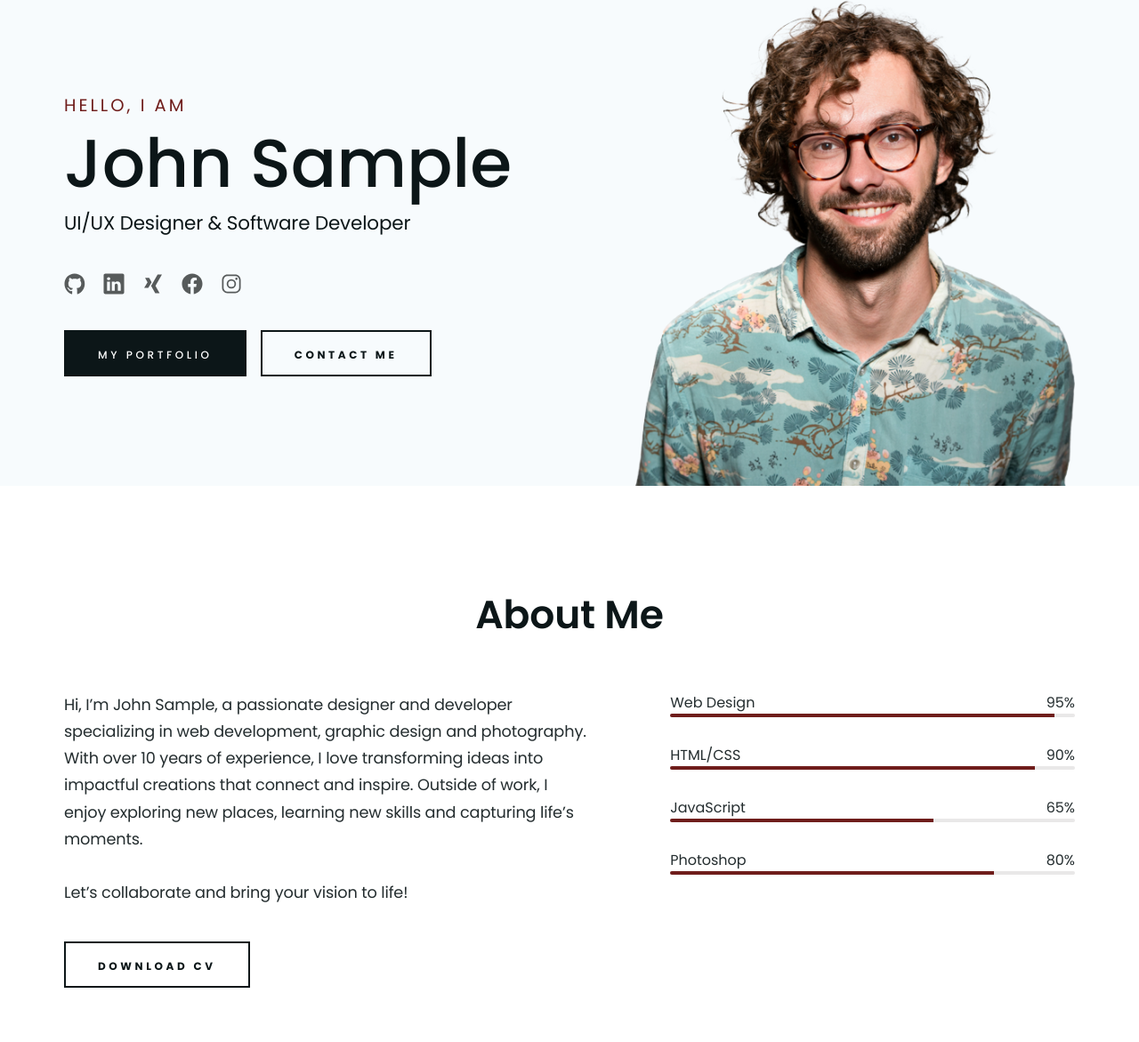
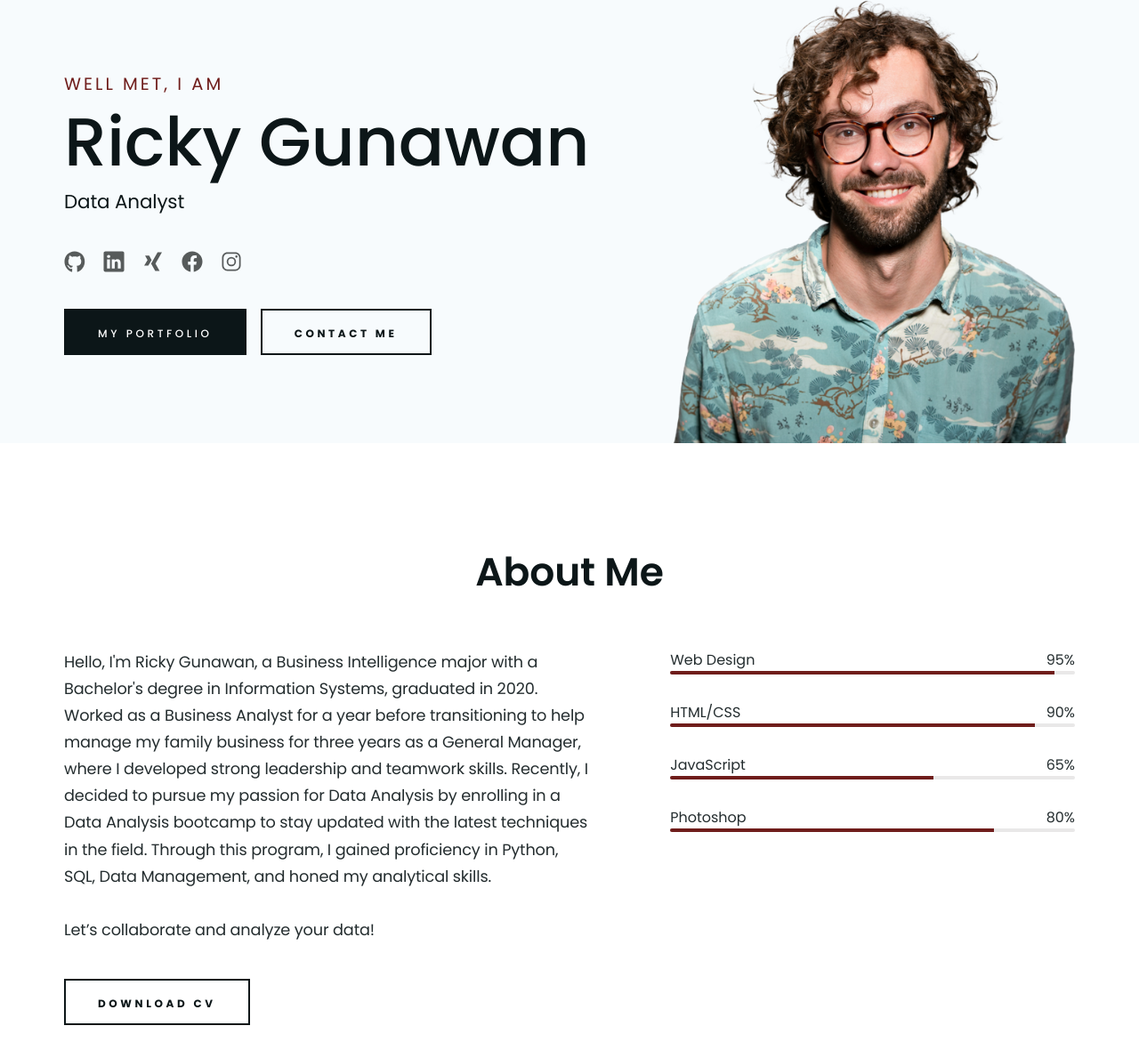
Before and after one commit to RiGunw/rigunw.github.io, a plain HTML site: page index.html in a window 1280 px wide. Shown: the part 183-1354 px from the top of the page at 89% size. Drawn offline with nearby package versions, Linux system fonts and the light colour scheme.

Commit message:
Updated homepage content

```diff
--- a/index.html
+++ b/index.html
@@ -3,7 +3,7 @@
   <head>
     <meta charset="UTF-8" />
     <meta name="viewport" content="width=device-width, initial-scale=1.0" />
-    <title>John Sample</title>
+    <title>Ricky Gunawan</title>
     <link rel="shortcut icon" href="img/favicon.png" type="image/x-icon" />
     <link rel="stylesheet" href="css/main.css" />
     <link rel="stylesheet" href="css/media.css" />
@@ -64,10 +64,10 @@
           data-aos-duration="1000"
         >
           <div class="hero-content">
-            <span class="hero-greeting"> Hello, I am</span>
-            <h1 class="hero-heading">John Sample</h1>
+            <span class="hero-greeting"> Well met, I am</span>
+            <h1 class="hero-heading">Ricky Gunawan</h1>
             <span class="hero-heading-subtitle"
-              >UI/UX Designer & Software Developer</span
+              >Data Analyst</span
             >
             <div class="about-social-list">
               <div class="social-links-row">
@@ -133,13 +133,18 @@
             data-aos-duration="1000"
           >
             <p class="about-descr">
-              Hi, I’m John Sample, a passionate designer and developer
-              specializing in web development, graphic design and photography.
-              With over 10 years of experience, I love transforming ideas into
-              impactful creations that connect and inspire. Outside of work, I
-              enjoy exploring new places, learning new skills and capturing
-              life’s moments. <br /><br />Let’s collaborate and bring your
-              vision to life!
+
+			  Hello, I'm Ricky Gunawan, a Business Intelligence major with
+			  a Bachelor's degree in Information Systems, graduated in 2020.
+			  Worked as a Business Analyst for a year before transitioning
+			  to help manage my family business for three years as a General
+			  Manager, where I developed strong leadership and teamwork skills.
+			  Recently, I decided to pursue my passion for Data Analysis by
+			  enrolling in a Data Analysis bootcamp to stay updated with the
+			  latest techniques in the field. Through this program, I gained
+			  proficiency in Python, SQL, Data Management, and honed my
+			  analytical skills.<br /><br />Let’s collaborate and analyze
+			  your data!
             </p>
             <div class="about-download-btn">
               <a href="#!" class="btn btn-white">Download CV</a>
```
